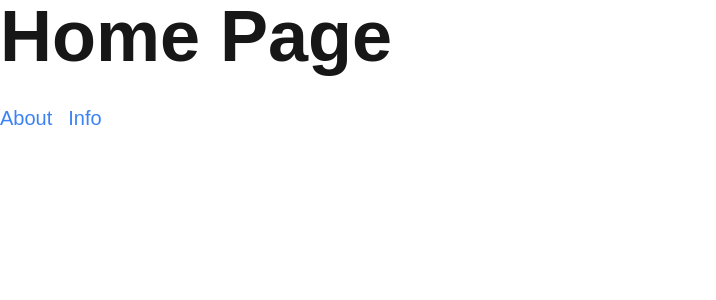
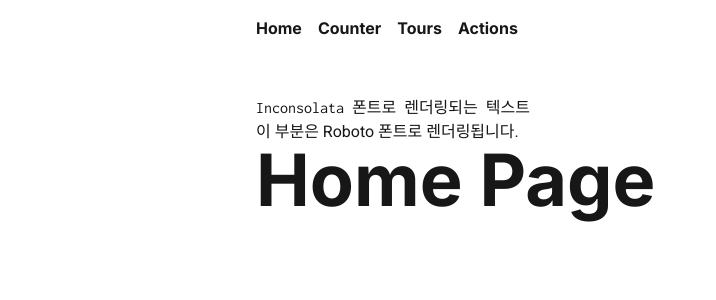
Before and after one commit to yuna-c/next-home, a Next.js app: page / in a window 1280 px wide. Shown: the top 300 px of the page, without its empty margins (0-716 px from the left). Built offline with nearby package versions, Linux system fonts and the light colour scheme.

Commit message:
📝 feat: Google Fonts (Inter, Inconsolata, Roboto) 추가 및 적용

```diff
--- a/src/app/about/page.tsx
+++ b/src/app/about/page.tsx
@@ -1,9 +1,9 @@
-import React from 'react'
+import React from 'react';
 
 export default function AboutPage() {
   return (
     <div>
-      <h1 className="text-7xl font-bold">About Page</h1>
+      <h1 className='text-7xl font-bold'>About Page</h1>
     </div>
-  )
+  );
 }
--- a/src/app/layout.tsx
+++ b/src/app/layout.tsx
@@ -1,19 +1,39 @@
-import type { Metadata } from 'next'
-import '@/styles/globals.css'
+import '@/styles/globals.css';
+import type { Metadata } from 'next';
+import Navbar from '@/components/Navbar';
+import { Inter, Inconsolata, Roboto } from 'next/font/google';
+
+const inter = Inter({ subsets: ['latin'] });
+const inconsolata = Inconsolata({ subsets: ['latin'] });
+const roboto = Roboto({ subsets: ['latin'], weight: ['400'] });
 
 export const metadata: Metadata = {
   title: 'Create Next App',
-  description: 'Generated by create next app'
-}
+  description: 'Generated by create next app',
+};
 
 export default function RootLayout({
-  children
+  children,
 }: Readonly<{
-  children: React.ReactNode
+  children: React.ReactNode;
 }>) {
   return (
-    <html lang="en">
-      <body className={`antialiased`}>{children}</body>
+    <html lang='en'>
+      <body className={`${inter.className} antialiased`}>
+        <Navbar />
+        <main className='max-w-3xl mx-auto py-10'>
+          {/* Inconsolata 폰트를 적용할 섹션 */}
+          <section className={inconsolata.className}>
+            <h1>Inconsolata 폰트로 렌더링되는 텍스트</h1>
+          </section>
+
+          {/* Roboto 폰트를 적용할 섹션 */}
+          <section className={roboto.className}>
+            <p>이 부분은 Roboto 폰트로 렌더링됩니다.</p>
+          </section>
+          {children}
+        </main>
+      </body>
     </html>
-  )
+  );
 }
--- a/src/app/page.tsx
+++ b/src/app/page.tsx
@@ -1,16 +1,10 @@
-import Link from 'next/link'
-import React from 'react'
+import Link from 'next/link';
+import React from 'react';
 
 export default function Homepage() {
   return (
     <div>
-      <h1 className="text-7xl font-bold">Home Page</h1>
-      <Link href="/about" className="text-xl text-blue-500 inline-block mt-8 mr-4">
-        About
-      </Link>
-      <Link href="/info" className="text-xl text-blue-500 inline-block mt-8 mr-4">
-        Info
-      </Link>
+      <h1 className='text-7xl font-bold'>Home Page</h1>
     </div>
-  )
+  );
 }
--- /dev/null
+++ b/src/components/Navbar.tsx
@@ -0,0 +1,12 @@
+import Link from 'next/link';
+
+export default function Navbar() {
+  return (
+    <nav className='max-w-3xl mx-auto py-4 flex gap-x-4 *:font-bold'>
+      <Link href='/'>Home</Link>
+      <Link href='/counter'>Counter</Link>
+      <Link href='/tours'>Tours</Link>
+      <Link href='/actions'>Actions</Link>
+    </nav>
+  );
+}
```
Also changed, not shown: 1 other file (tests, documents, lock files or other folders).
